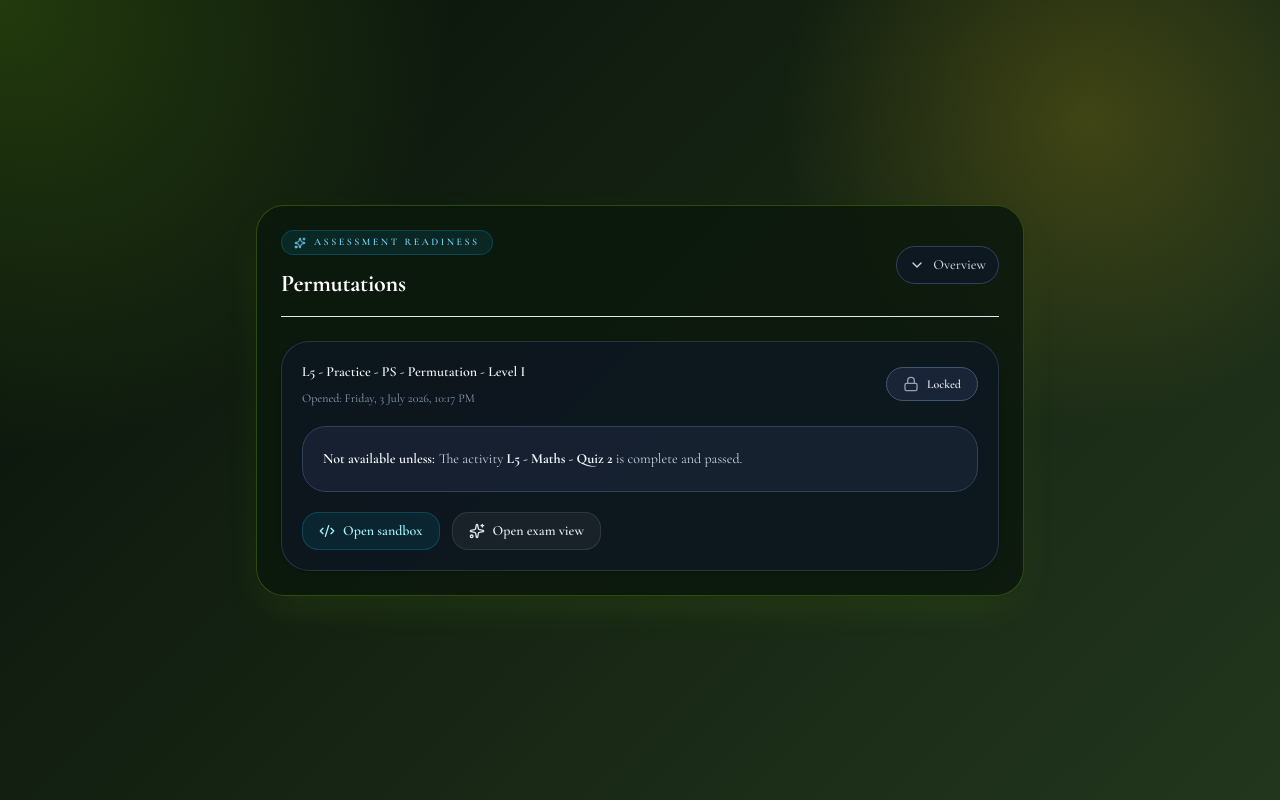
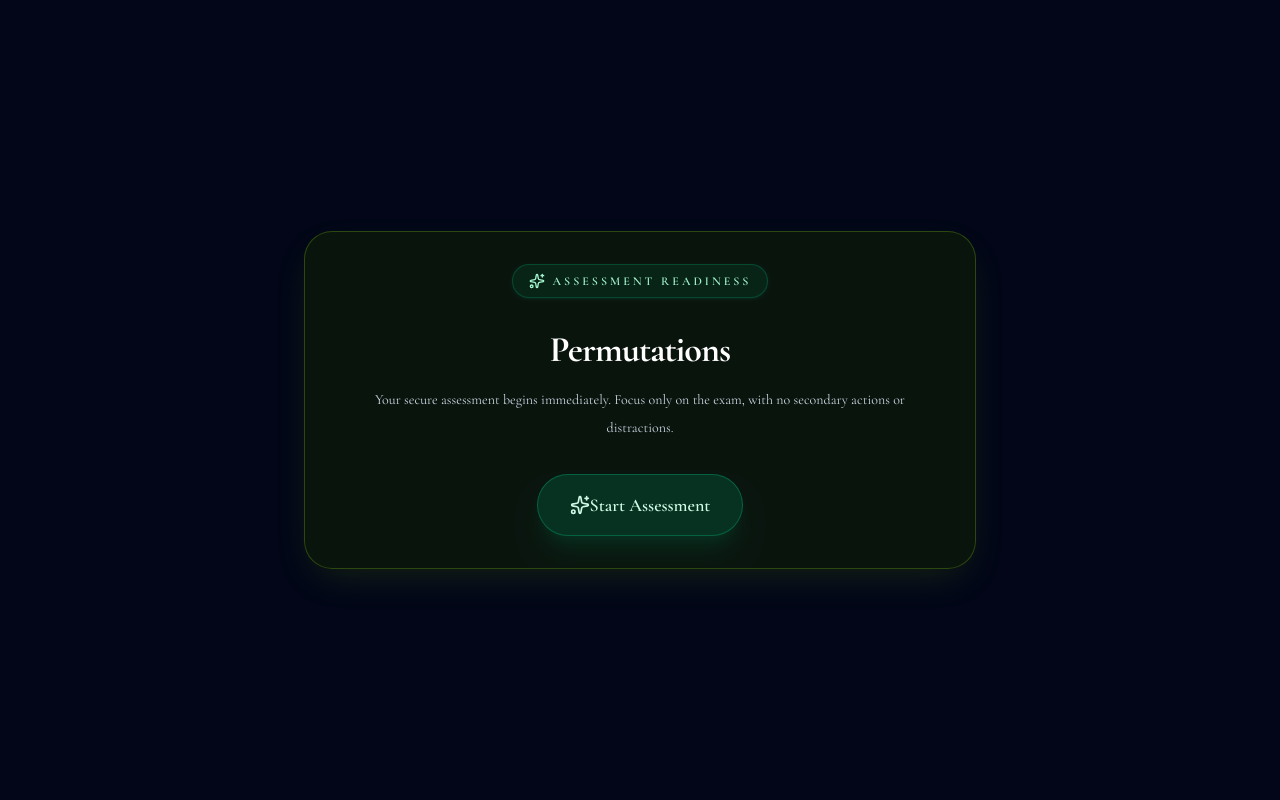
Before and after one commit to kishores2529cse-svg/System-monitoring-, a React (Vite) app in the folder frontend/: page /dashboard in a window 1280 px wide. Built offline with nearby package versions, Linux system fonts and the light colour scheme.

Commit message:
seb direct access

```diff
--- a/frontend/src/pages/Candidate/CandidateDashboard.tsx
+++ b/frontend/src/pages/Candidate/CandidateDashboard.tsx
@@ -1,5 +1,5 @@
 import React from 'react';
-import { ChevronDown, Lock, Sparkles, Code2 } from 'lucide-react';
+import { Sparkles } from 'lucide-react';
 import { Link } from 'react-router-dom';
 import { PageTransition } from '../../components/ui/PageTransition';
 import { GlassCard } from '../../components/ui/GlassCard';
@@ -7,55 +7,27 @@ import { GlassCard } from '../../components/ui/GlassCard';
 export const CandidateDashboard: React.FC = () => {
   return (
     <PageTransition>
-      <div className="min-h-screen flex items-center justify-center px-4 py-12">
-        <div className="w-full max-w-3xl">
-          <GlassCard glow className="p-6 border border-slate-700/60 bg-slate-950/70">
-          <div className="flex items-center justify-between gap-4 pb-4 border-b border-slate-200">
-            <div>
-              <div className="inline-flex items-center gap-2 rounded-full border border-sky-400/20 bg-sky-400/10 px-3 py-1 text-[10px] font-semibold uppercase tracking-[0.25em] text-sky-300">
-                <Sparkles className="w-3 h-3" /> Assessment readiness
+      <div className="min-h-screen flex items-center justify-center bg-slate-950 px-4 py-12">
+        <div className="w-full max-w-2xl">
+          <GlassCard glow className="p-8 border border-slate-700/60 bg-slate-950/80 shadow-2xl shadow-slate-950/40">
+            <div className="space-y-8 text-center">
+              <div className="inline-flex items-center gap-2 rounded-full border border-emerald-400/20 bg-emerald-500/10 px-4 py-2 text-xs font-semibold uppercase tracking-[0.25em] text-emerald-200 shadow-sm shadow-emerald-500/10">
+                <Sparkles className="w-4 h-4" /> Assessment Readiness
               </div>
-              <h1 className="mt-3 text-2xl font-extrabold text-white">Permutations</h1>
-            </div>
-            <div className="flex items-center gap-2 rounded-full bg-slate-900/70 px-3 py-2 text-slate-300 text-sm font-medium border border-slate-700">
-              <ChevronDown className="w-4 h-4" />
-              Overview
-            </div>
-          </div>
-
-          <div className="mt-6 rounded-[28px] border border-slate-700/70 bg-slate-900/60 p-5 shadow-sm">
-            <div className="flex flex-col gap-4 sm:flex-row sm:items-center sm:justify-between">
-              <div>
-                <p className="text-sm font-semibold text-slate-100">L5 - Practice - PS - Permutation - Level I</p>
-                <p className="mt-2 text-xs text-slate-400">Opened: Friday, 3 July 2026, 10:17 PM</p>
+              <div className="space-y-4">
+                <h1 className="text-4xl font-extrabold tracking-tight text-white">Permutations</h1>
+                <p className="mx-auto max-w-xl text-sm leading-7 text-slate-300">
+                  Your secure assessment begins immediately. Focus only on the exam, with no secondary actions or distractions.
+                </p>
               </div>
-              <div className="inline-flex items-center gap-2 rounded-full bg-slate-800/80 px-4 py-2 text-xs font-semibold text-slate-200 border border-slate-600">
-                <Lock className="w-4 h-4 text-slate-400" /> Locked
-              </div>
-            </div>
-
-            <div className="mt-5 rounded-3xl bg-slate-800/60 p-5 border border-slate-700 text-sm leading-6 text-slate-300">
-              <span className="font-semibold text-white">Not available unless:</span>
-              <span className="ml-1">The activity <strong className="text-slate-100">L5 - Maths - Quiz 2</strong> is complete and passed.</span>
-            </div>
-
-            <div className="mt-5 flex flex-wrap gap-3">
-              <Link
-                to="/sandbox"
-                className="inline-flex items-center gap-2 rounded-2xl border border-cyan-400/20 bg-cyan-500/10 px-4 py-2 text-sm font-semibold text-cyan-200 transition hover:bg-cyan-500/20"
-              >
-                <Code2 className="h-4 w-4" />
-                Open sandbox
-              </Link>
               <Link
                 to="/exam/101"
-                className="inline-flex items-center gap-2 rounded-2xl border border-white/10 bg-white/5 px-4 py-2 text-sm font-semibold text-slate-200 transition hover:bg-white/10"
+                className="inline-flex items-center justify-center rounded-full bg-emerald-400/15 px-8 py-4 text-lg font-semibold text-emerald-100 border border-emerald-400/30 shadow-xl shadow-emerald-500/10 transition hover:bg-emerald-400/20"
               >
-                <Sparkles className="h-4 w-4" />
-                Open exam view
+                <Sparkles className="w-5 h-5" />
+                Start Assessment
               </Link>
             </div>
-          </div>
           </GlassCard>
         </div>
       </div>
--- a/frontend/src/pages/Compiler/ExamPage.tsx
+++ b/frontend/src/pages/Compiler/ExamPage.tsx
@@ -7,7 +7,6 @@ import { useAntiCheating } from '../../hooks/useAntiCheating';
 import { ProblemDescription } from '../../components/compiler/ProblemDescription';
 import { MonacoWrapper } from '../../components/compiler/MonacoWrapper';
 import { ConsoleOutput } from '../../components/compiler/ConsoleOutput';
-import { AICameraWidget } from '../../components/monitoring/AICameraWidget';
 import { SuspiciousTimeline } from '../../components/monitoring/SuspiciousTimeline';
 import { LockScreenOverlay } from '../../components/monitoring/LockScreenOverlay';
 import { SecurityViolationModal } from '../../components/monitoring/SecurityViolationModal';
@@ -106,11 +105,6 @@ export const ExamPage: React.FC = () => {
 
         </div>
 
-        {/* Floating AI Camera Widget (Fixed Bottom Right Overlay) */}
-        <div className="absolute bottom-6 right-6 z-30 hidden md:block">
-          <AICameraWidget isCompact={true} />
-        </div>
-
         {/* Floating Timeline Drawer Overlay */}
         {showTimeline && (
           <div className="absolute top-4 right-4 z-40 w-80 shadow-2xl">
```
